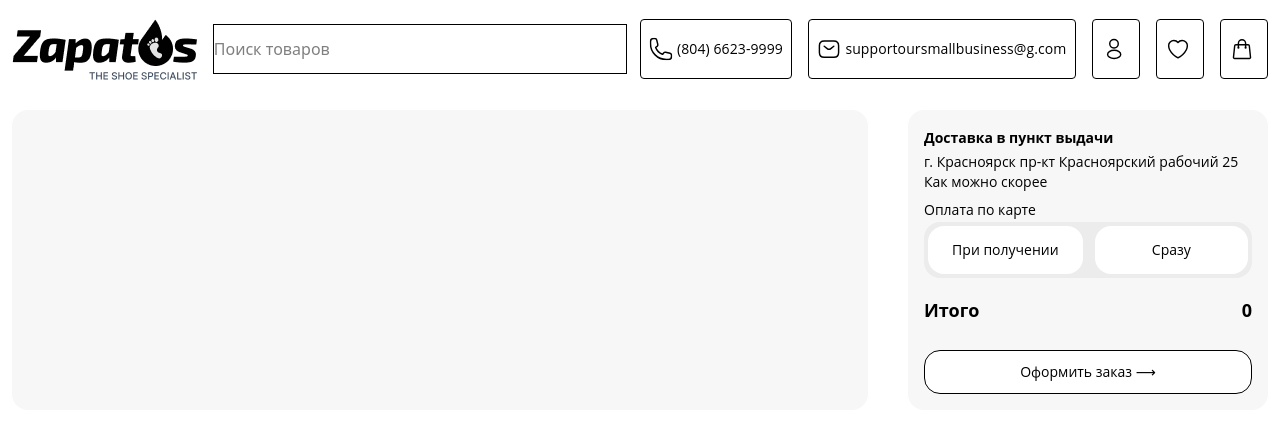
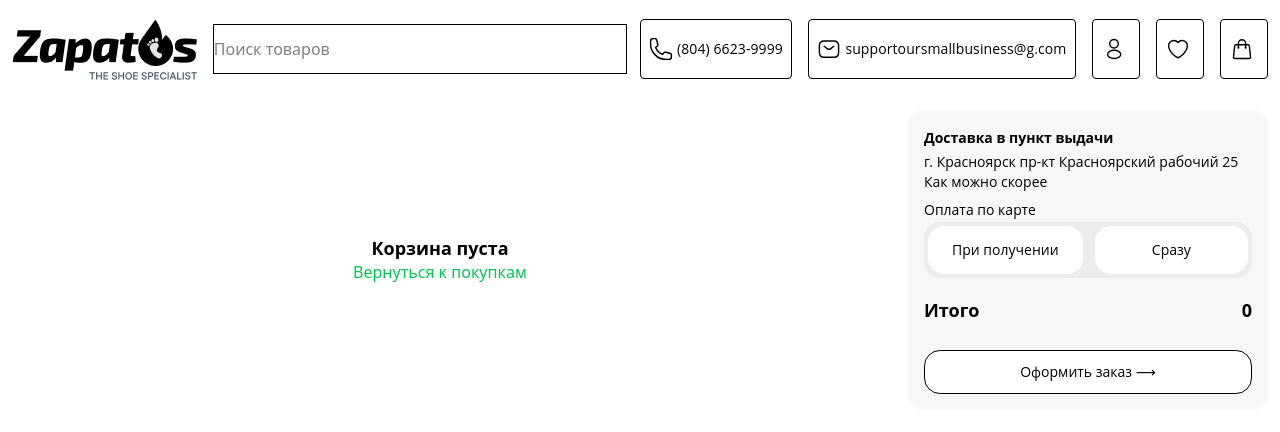
Before and after one commit to DmitryDobro/Store, a React (Vite) app: page /order in a window 1280 px wide. Shown: the top 432 px of the page. Built offline with nearby package versions, Linux system fonts and the light colour scheme.

Commit message:
feat:orderPage

```diff
--- a/src/App.tsx
+++ b/src/App.tsx
@@ -4,6 +4,10 @@ import MainPage from './pages/mainPage/MainPage';
 import List from './pages/productsPage/ProductsPage';
 import NoFoundPage from './pages/noFoundPage/NoFoundPage';
 import OrderPage from './pages/orderPage/OrderPage';
+
+
+
+
 
 function App() {
   return (
--- a/src/main.tsx
+++ b/src/main.tsx
@@ -6,6 +6,9 @@ import '../src/assets/fonts/fonts.scss';
 import App from './App.tsx';
 import {Provider} from 'react-redux';
 import {store} from './store/store.tsx';
+
+
+
 
 createRoot(document.getElementById('root')!).render(
   <BrowserRouter>
--- a/src/pages/orderPage/OrderPage.tsx
+++ b/src/pages/orderPage/OrderPage.tsx
@@ -2,8 +2,9 @@ import deleteIcon from '@/assets/img/icons/deleteIcon.svg';
 import animationCount from '@/shared/features/animationCount';
 import {useAppDispatch, useAppSelector} from '@/shared/hooks/redux';
 import MyBtn from '@/shared/UI/Button/MyBtn';
-import {addProduct, removeProduct} from '@/store/cartSlicer';
+import {addProduct, removeProduct, removeAll} from '@/store/cartSlicer';
 import {useEffect, useState} from 'react';
+import { Link } from 'react-router-dom';
 function OrderPage() {
   const dispatch = useAppDispatch();
   const cartProducts = useAppSelector(state => state.cartSlicer.selectProducts);
@@ -16,15 +17,18 @@ function OrderPage() {
   const propsBtn = ['px-[13px] py-[13px] border-1 rounded-2xl'];
   return (
     <section className="flex gap-10 justify-between">
-      <div className="flex-auto bg-lightGrey rounded-2xl">
+      {cartProducts.length > 0 ? (
+        <div className="flex-auto bg-lightGrey rounded-2xl h-max">
           {cartProducts.map(product => (
-          <div key={product.id} className="flex justify-around items-center mb-10 gap-8">
+            <div key={product.id} className="flex justify-around items-center mb-8 p-2 gap-8 last:mb-0">
               <div className="w-[100px] bg-mainTheme rounded-2xl ">
                 <img src={product.img} alt="" className="aspect-square" />
               </div>
               <div className="flex basis-[50%] gap-8 flex-col justify-between items-start">
                 <span>{product.name}</span>
+                <button onClick={() => dispatch(removeAll(product))}>
                   <img className="max-h-[20px]" src={deleteIcon} alt="" />
+                </button>
               </div>
               <div className="flex flex-auto justify-between text-xl bg-mainTheme rounded-2xl px-2 max-w-[170px] Text_Bold">
                 <button onClick={() => dispatch(addProduct(product))}>&#43;</button>
@@ -37,6 +41,13 @@ function OrderPage() {
             </div>
           ))}
         </div>
+      ) : (
+        <div className='text-center m-auto'>
+          <p className='Text_Bold'>Корзина пуста</p>
+          <Link className='cursor-pointer text-green-500' to={'/'}>Вернуться к покупкам</Link>
+        </div>
+      )}
+
       <div className="bg-lightGrey Text_Regular rounded-2xl p-4 w-[360px] sticky max-h-[300px]">
         <div className="flex flex-col gap-1 mb-3">
           <span className="Text_Bold_Small">Доставка в пункт выдачи</span>
--- a/src/shared/models/IProduct.tsx
+++ b/src/shared/models/IProduct.tsx
@@ -1,6 +1,7 @@
 export default interface Product {
   id: number;
   name: string;
+  text: string;
   prise: {
     mainPrise: number;
     salePrise: number;
--- a/src/store/cartSlicer.tsx
+++ b/src/store/cartSlicer.tsx
@@ -1,11 +1,11 @@
 import Product from '@/shared/models/IProduct';
 import {createSlice} from '@reduxjs/toolkit';
-import { WritableDraft } from 'immer';
 
 interface CartProduct extends Product {
   quantity: number;
   totalPrice: number;
 }
+
 const initialState: {selectProducts: CartProduct[]; price: number} = {
   selectProducts: [],
   price: 0,
@@ -13,7 +13,7 @@ const initialState: {selectProducts: CartProduct[]; price: number} = {
 function getOnePrice(item: CartProduct) {
   return item.prise.salePrise || item.prise.mainPrise;
 }
-function getTotalPrice(state: WritableDraft<{ selectProducts: CartProduct[]; price: number; }>) {
+function getTotalPrice(state:{selectProducts: CartProduct[]; price: number}) {
   return (state.price = state.selectProducts.reduce((acc: number, cur: {totalPrice: number}) => acc + cur.totalPrice, 0));
 }
 const cartSlicer = createSlice({
@@ -42,7 +42,10 @@ const cartSlicer = createSlice({
         getTotalPrice(state);
       }
     },
+    removeAll(state, action){
+      state.selectProducts = state.selectProducts.filter(product => product.id !== action.payload.id);
+    }
   },
 });
-export const {addProduct, removeProduct} = cartSlicer.actions;
+export const {addProduct, removeProduct,removeAll} = cartSlicer.actions;
 export default cartSlicer.reducer;
--- a/src/widgets/header/Header.tsx
+++ b/src/widgets/header/Header.tsx
@@ -9,7 +9,7 @@ import phone from '@/assets/img/icons/phone.svg';
 import Input from '@/shared/UI/Input/Input';
 import {Link} from 'react-router-dom';
 import {useAppSelector} from '@/shared/hooks/redux';
-import CartModal from './cartModal';
+import CartModal from './ui/cartModal';
 const data = [
   {
     icon: phone,
@@ -36,7 +36,6 @@ const data = [
 ];
 
 function Header() {
-  const propsBtn = ['px-[16px] py-[16px] border-1 w-[100%]'];
   const cartProducts = useAppSelector(state => state.cartSlicer.selectProducts);
   const [cartVisable, setCartVisable] = useState(false);
   return (
--- a/src/widgets/header/cartModal.tsx
+++ b/src/widgets/header/ui/cartModal.tsx
@@ -1,8 +1,7 @@
 import {useAppDispatch, useAppSelector} from '@/shared/hooks/redux';
 import MyBtn from '@/shared/UI/Button/MyBtn';
 import {addProduct, removeProduct} from '@/store/cartSlicer';
-import Modal from '../../shared/UI/Modals/Modal';
-import {useMemo} from 'react';
+import Modal from '@/shared/UI/Modals/Modal';
 import { Link } from 'react-router-dom';
 
 function CartModal({setModalVisable, isVisable}: {setModalVisable: React.Dispatch<React.SetStateAction<boolean>>; isVisable: boolean}) {
```
Also changed, not shown: src/shared/UI/Card/CardBlogs.tsx (+3 -7 lines). Lines whose indentation alone changed are shown as unchanged.
